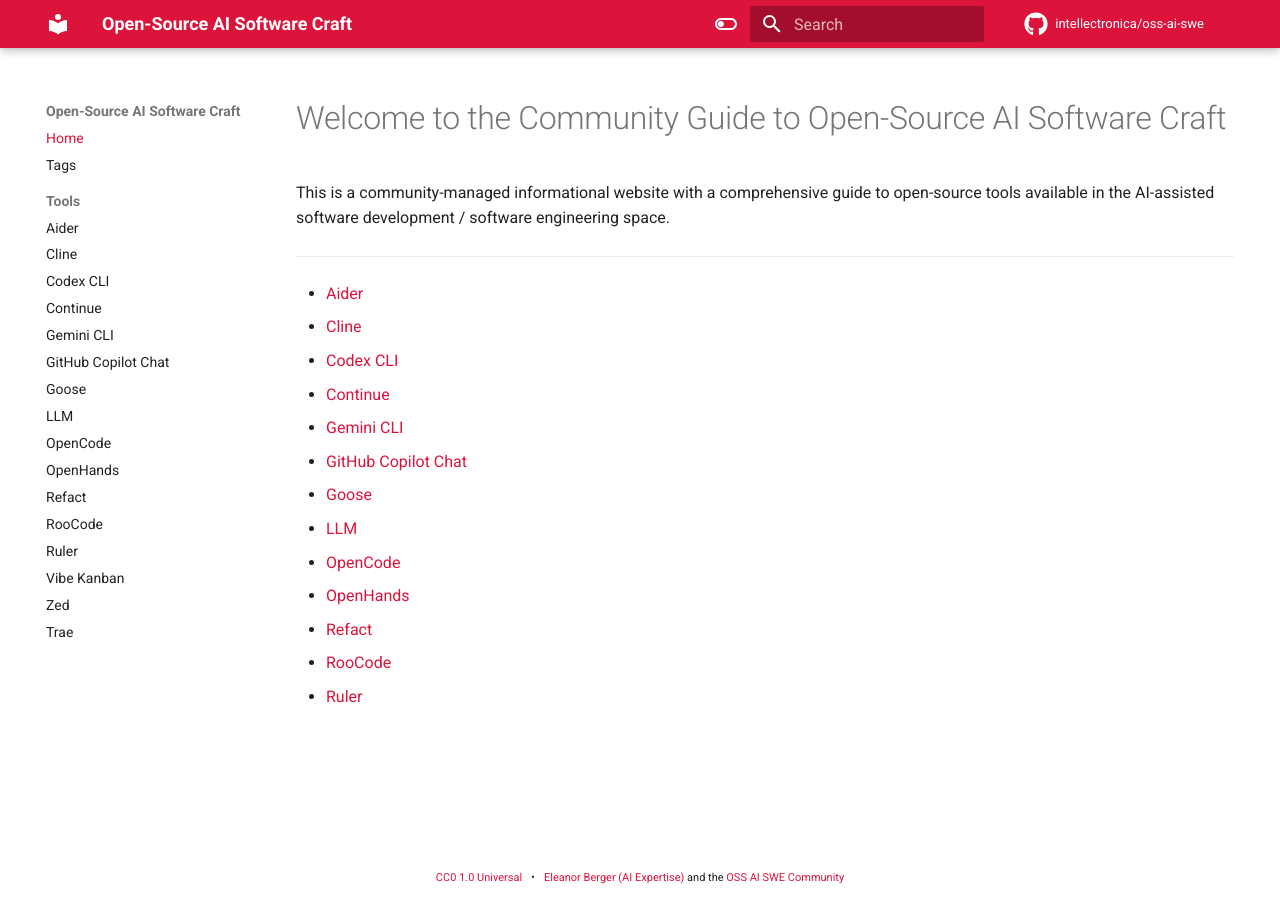
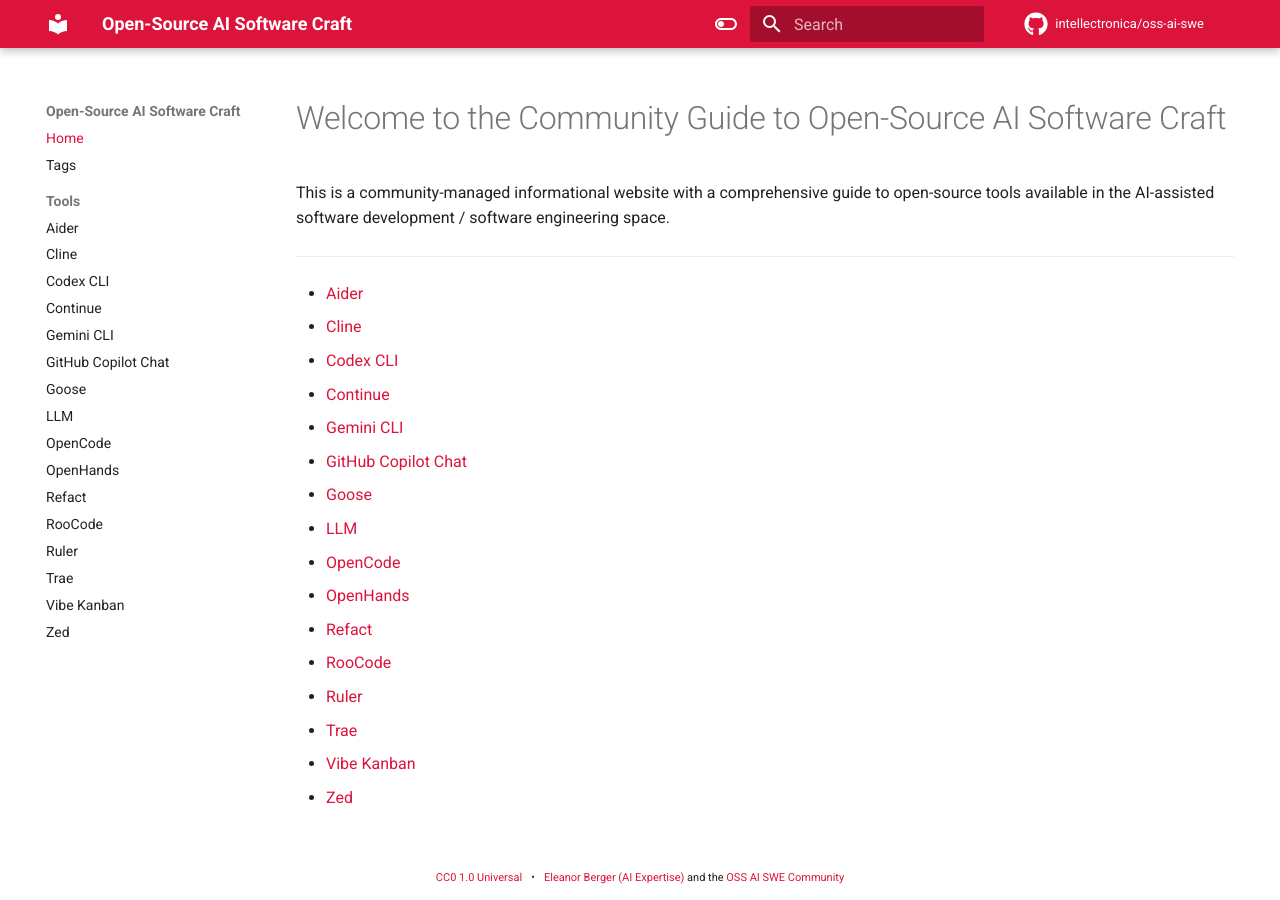
Before and after one commit to joaompinto/oss-ai-swe, an MkDocs documentation site: the page built from docs/index.md, in a window 1280 px wide. Built offline with MkDocs 1.6.1 and Material for MkDocs 9.7.7, drawn with Linux system fonts in a browser that asks for light colours; comment, search, counter and statistics services are not loaded.

Commit message:
fix: sort sidebar and update homepage

```diff
--- a/docs/index.md
+++ b/docs/index.md
@@ -17,3 +17,6 @@
 - [Refact](./refact.md)
 - [RooCode](./roocode.md)
 - [Ruler](./ruler.md)
+- [Trae](./trae.md)
+- [Vibe Kanban](./vibe-kanban.md)
+- [Zed](./zed.md)
--- a/mkdocs.yml
+++ b/mkdocs.yml
@@ -56,6 +56,6 @@
     - Refact: refact.md
     - RooCode: roocode.md
     - Ruler: ruler.md
+    - Trae: trae.md
     - Vibe Kanban: vibe-kanban.md
     - Zed: zed.md
-    - Trae: trae.md
```
